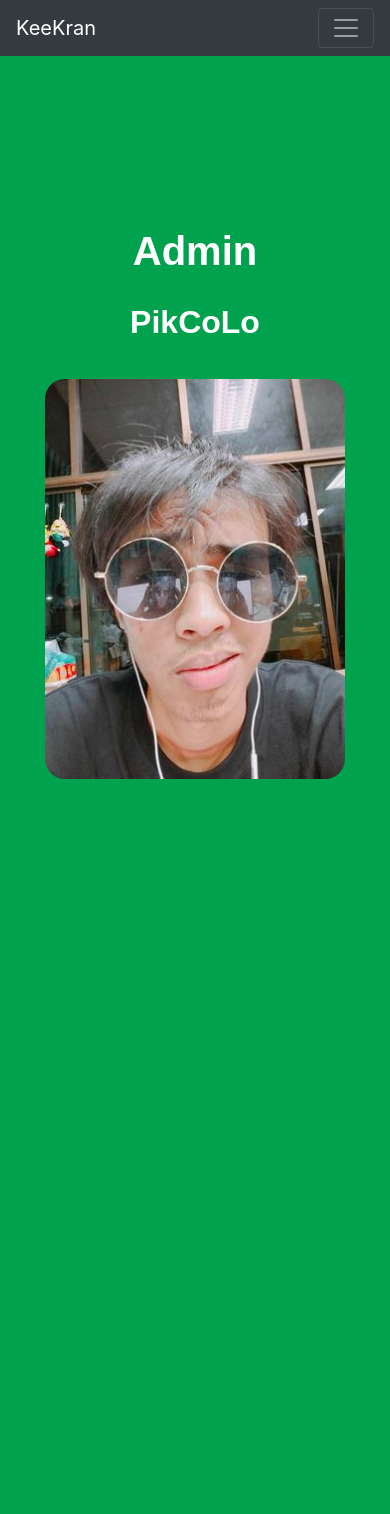
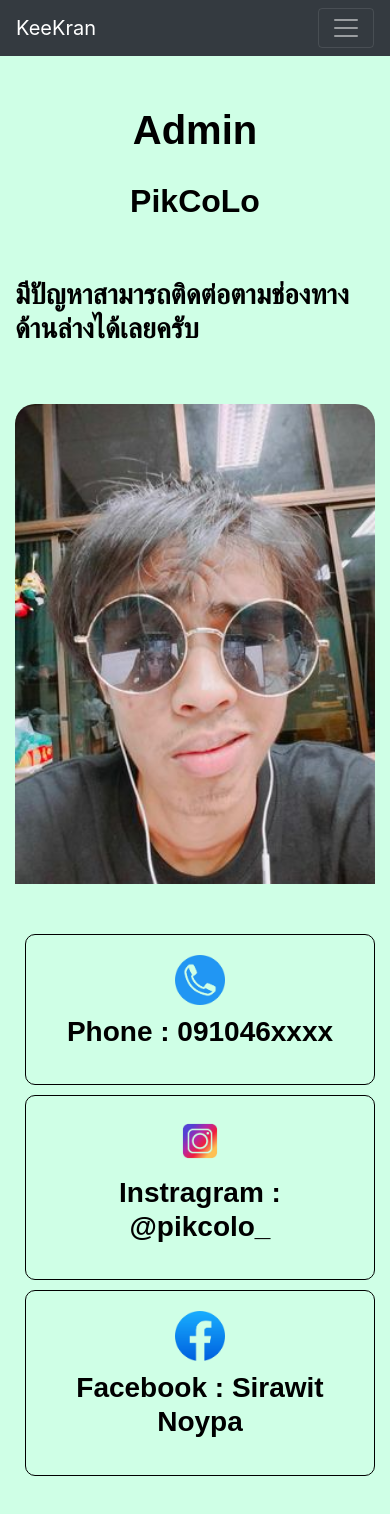
Before and after one commit to Pikcolo/pik_web, a Flask app: page /Admin in a window 390 px wide. Before the commit the page ends 779 px from the top, so only its background shows below. Run offline with Flask 3, Linux system fonts and the light colour scheme.

Commit message:
adjust admin.html and add phone image

```diff
--- a/web/templates/admin.html
+++ b/web/templates/admin.html
@@ -7,8 +7,8 @@
         flex-direction: column;
         align-items: center;
         justify-content: center;
-        height: 100vh;
-        background-color: rgb(0, 162, 78);
+        height: 100%;
+        background-color: rgb(207, 255, 230);
     }
     h1{
         padding-top: 50px;
@@ -21,9 +21,15 @@
         font-family: Arial, sans-serif;
         font-weight: bold;
     }
+    h3 {
+        padding-top: 20px;
+        padding-bottom: 30px;
+        font-family: Arial, sans-serif;
+        font-weight: bold;
+    }
     .img-container {
-        max-width: 300px;
-        max-height: 400px;
+        max-width: 400px;
+        max-height: 500px;
         width: 100%;
         height: 100%;
         border-radius: 20px;
@@ -33,14 +39,56 @@
         width: 100%;
         height: 100%;
         object-fit: cover;
+        margin-bottom: 20px;
     }
+    .grid-container {
+            display: grid;
+            grid-template-columns: repeat(1, 1fr);
+            gap: 10px;
+            margin-top: 10px;
+            margin-left: 10px;
+        }
+
+        .grid-item {
+            padding: 20px;
+            text-align: center;
+            background-color: transparent;
+            border: 1px solid #000000;
+            border-radius: 10px;
+            display: flex;
+            flex-direction: column;
+            align-items: center;
+            justify-content: center;
+        }
+
+        .grid-item img {
+            max-width: 50px;
+            height: auto;
+            display: block;
+            margin-bottom: 10px;
+        }
 </style>
-<body style="color: white;">
+<body style="color: rgb(0, 0, 0);">
 <div class="container">
     <h1>Admin</h1>
     <h2>PikCoLo</h2>
+    <h3>มีปัญหาสามารถติดต่อตามช่องทางด้านล่างได้เลยครับ<h3>
     <div class="img-container">
         <img class="img" src="static/image/admin.jpg">
+    </div>
+    <div class="grid-container" style="margin-top: 30px;">
+        <div class="grid-item">
+            <img src="static/image/phone.png" alt="Image 1">
+            <p>Phone : 091046xxxx</p>
+        </div>
+        <div class="grid-item">
+            <img src="static/image/ig.png" alt="Image 2">
+            <p>Instragram : @pikcolo_</p>
+        </div>
+        <div class="grid-item">
+            <img src="static/image/fb.png" alt="Image 3">
+            <p>Facebook : Sirawit Noypa</p>
+        </div>
     </div>
 </div>
 </body>
```
Also changed, not shown: web/static/image/phone.png (added).
